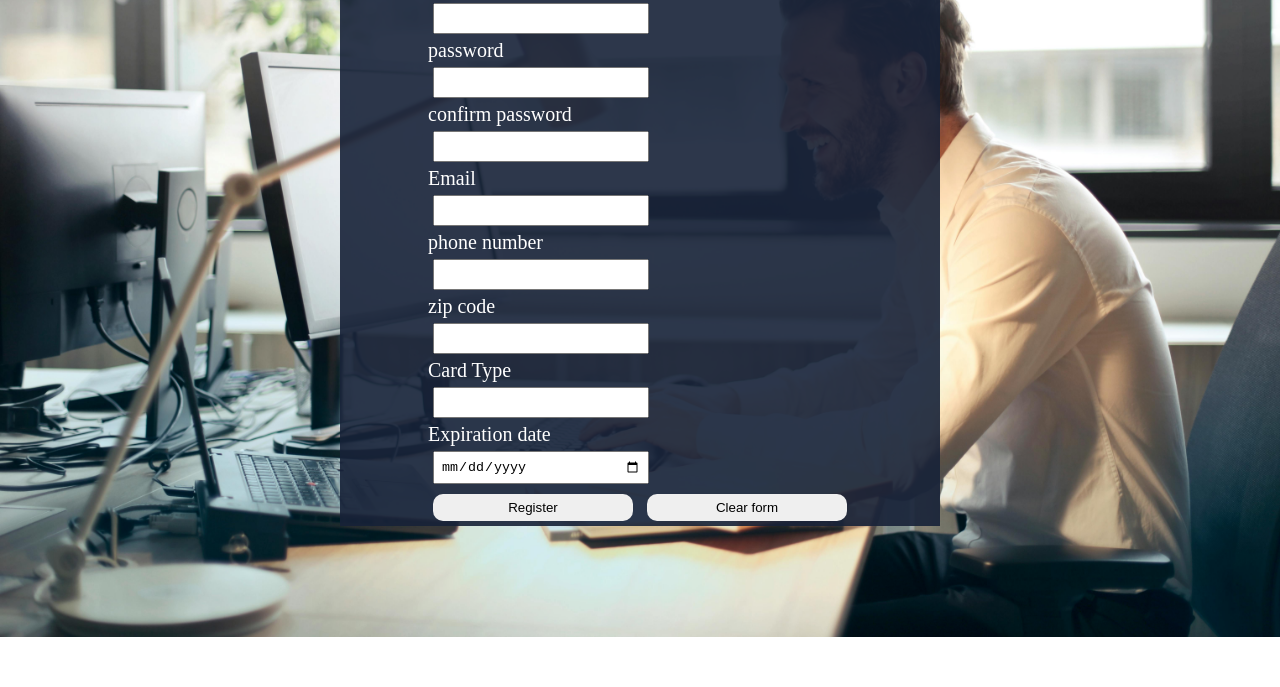
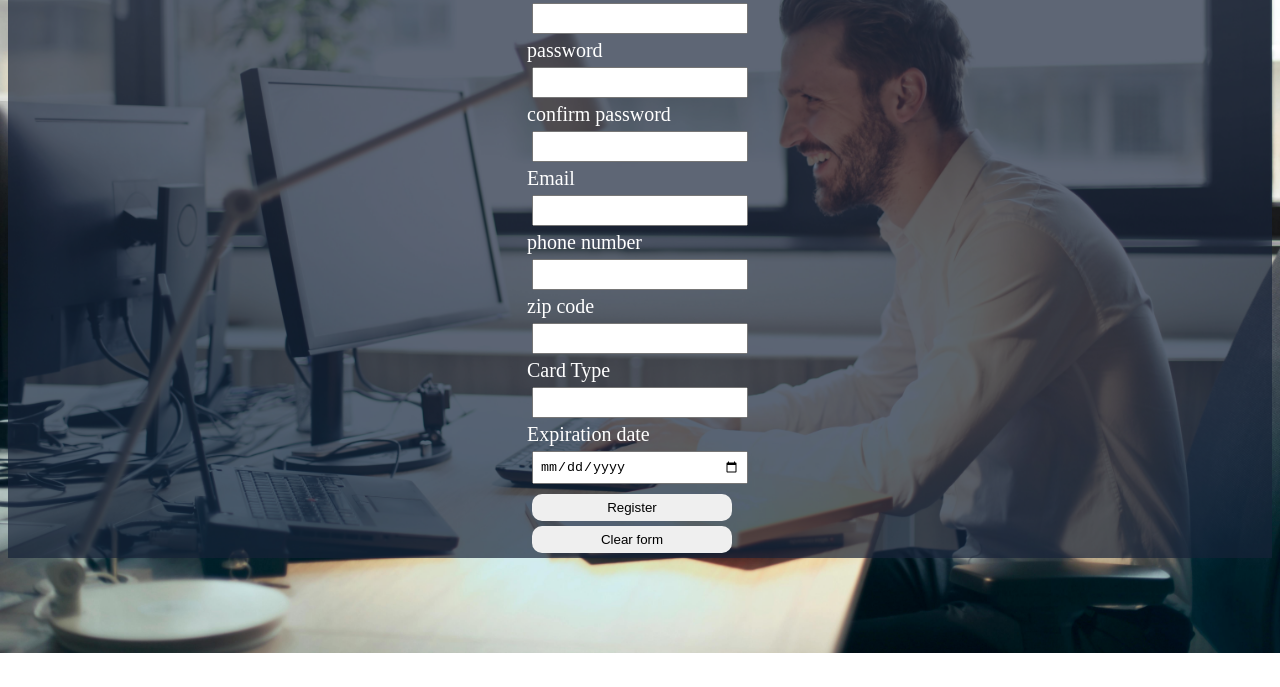
Before and after one commit to jobcode003/my-new-portfolio, a plain HTML site: page log in.html in a window 1280 px wide. Shown: the part 113-800 px from the top of the page. Drawn offline with nearby package versions, Linux system fonts and the light colour scheme.

Commit message:
Add files via upload

```diff
--- a/log in.html
+++ b/log in.html
@@ -9,21 +9,21 @@
 
     <style>
         .container{
-            margin: 0 auto 0;
-            width: 600px;
-            display: flex;
-            flex-direction: column;
-            align-items: center;
-            justify-content: center;
-            background-color:rgba(23, 34, 56, 0.9);
+        margin: 0 auto 0;
+        background-color:rgba(23, 34, 56, 0.69);
+        width: 100%;
+        height:100%;
+        display: flex;
+        flex-direction: column;
+        align-items: center;
+        justify-content: center;
 
 
         }
         input{
             padding: 6px;
             width: 200px;
-            margin: 5px;
-
+            margin:5px;
 
         }
         body{
@@ -31,6 +31,7 @@
             background-position: center;
             background-repeat: no-repeat;
             background-size: cover;
+            height: 100%;
         }
         label{
             color: white;
@@ -44,7 +45,9 @@
             border-radius: 10px;
             outline: hidden;
             border: hidden;
+            display: flex;
         }
+
     </style>
 
 </head>
```
